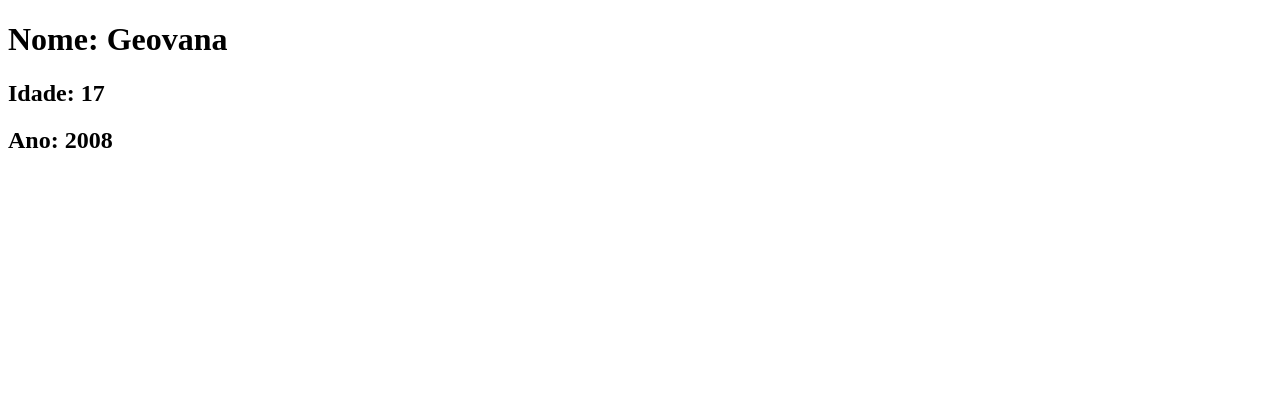
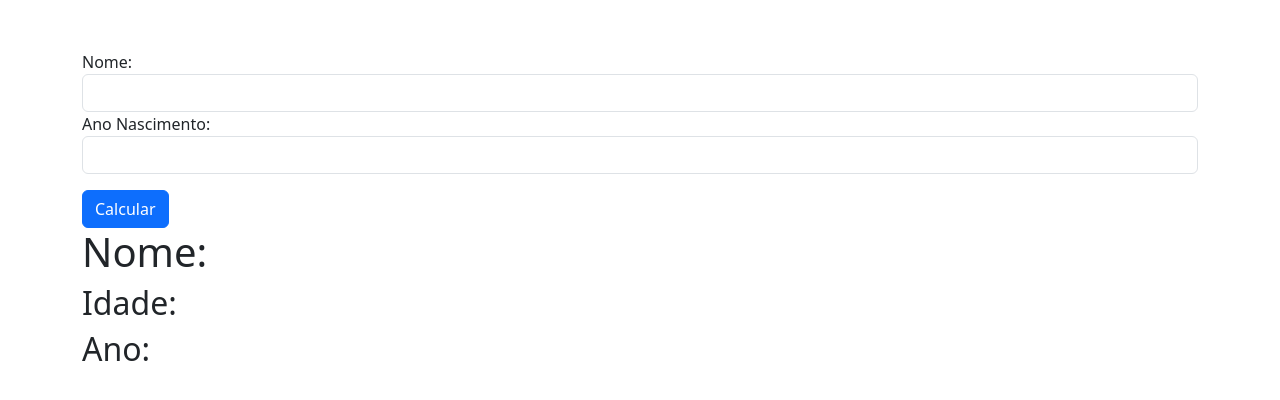
Before and after one commit to matheus-chiecco/ts2ds, a website: page index.html in a window 1280 px wide. Drawn offline with nearby package versions, Linux system fonts and the light colour scheme.

Commit message:
inserindo elementos de formulário

```diff
--- a/index.html
+++ b/index.html
@@ -1,14 +1,32 @@
 <!DOCTYPE html>
-<html lang="en">
+<html lang="pt-BR">
 <head>
     <meta charset="UTF-8">
     <meta name="viewport" content="width=device-width, initial-scale=1.0">
     <title>Document</title>
+    <link rel="stylesheet" href="/node_modules/bootstrap/dist/css/bootstrap.min.css">
 </head>
 <body>
-    <h1>Nome: <span id="nome"> </span> </h1>
-    <h2>Idade: <span id="idade"> </span> </h2>
-    <h2>Ano: <span id="ano"> </span> </h2>
+    <div class="container" style="margin-top: 50px;">
+        <div class="row">
+            <div class="col-12">
+
+                <label for="">Nome: </label>
+                <input type="text"class="form-control" id="campoNome">
+
+                <label for="">Ano Nascimento: </label>
+                <input type="text" class="form-control" id="campoAno">
+
+                <button class="btn btn-primary mt-3" id="calc">Calcular</button>
+
+                <h1>Nome: <span id="nome"> </span> </h1>
+                <h2>Idade: <span id="idade"> </span> </h2>
+                <h2>Ano: <span id="ano"> </span> </h2>
+
+            </div>
+        </div>
+    </div>
+
 
     <script src="./js/pessoa.js"></script>
     <script src="./js/main.js"></script>
--- a/js/main.js
+++ b/js/main.js
@@ -1,10 +1,15 @@
 "use strict";
 var empresa;
 (function (empresa) {
-    let p = new empresa.pessoa();
-    p.nome = "Geovana";
-    p.anoNasc = 2008;
-    document.getElementById("nome").textContent = p.nome;
-    document.getElementById("ano").textContent = p.anoNasc.toString();
-    document.getElementById("idade").textContent = p.calcularIdade(2025).toString();
+    const calc = document.getElementById("calc");
+    const campoNome = document.getElementById("campoNome");
+    const campoAno = document.getElementById("campoAno");
+    calc.addEventListener("click", () => {
+        let p = new empresa.pessoa();
+        p.nome = campoNome.value;
+        p.anoNasc = parseInt(campoAno.value);
+        document.getElementById("nome").textContent = p.nome;
+        document.getElementById("ano").textContent = p.anoNasc.toString();
+        document.getElementById("idade").textContent = p.calcularIdade(2025).toString();
+    });
 })(empresa || (empresa = {}));
--- a/package.json
+++ b/package.json
@@ -11,6 +11,7 @@
   "type": "commonjs",
   "description": "",
   "dependencies": {
+    "bootstrap": "^5.3.3",
     "live-server": "^1.2.2"
   }
 }
```
Also changed, not shown: ts/main.ts (+10 -2 lines), 1 other file.
